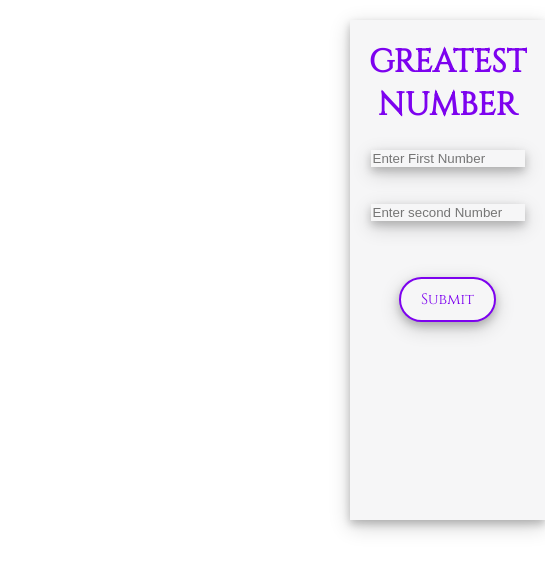
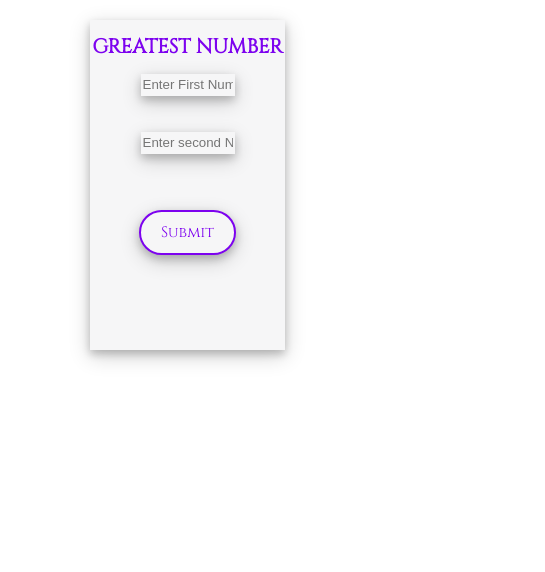
Before and after one commit to Athul18Jose/greatest-num, a plain HTML site: page index.html in a window 390 px wide. Shown: the whole page, 545 px wide, since content can reach past the window. Drawn offline with Linux system fonts and the light colour scheme; a web font is replaced by a local one.

Commit message:
modified again

```diff
--- a/style.css
+++ b/style.css
@@ -41,8 +41,31 @@ button{
   margin-top: 20px;
 }
 @media screen and (max-width:600px){
+    h1{
+        font-size: 20px;
+    }
     .c1{
         width: 150px;
-        height: 15px;
+        height: 17px;
+    }
+    .main{
+        height:330px ;
+        left: 200px;
+
     }
 }
+@media screen and (max-width:400px){
+    h1{
+        font-size: 20px;
+    }
+    .c1{
+        width: 90px;
+        height: 20px;
+    }
+    .main{
+        height:330px ;
+        left: 90px;
+
+    }
+
+}
```
Also changed, not shown: index.html (+0 -3 lines).
